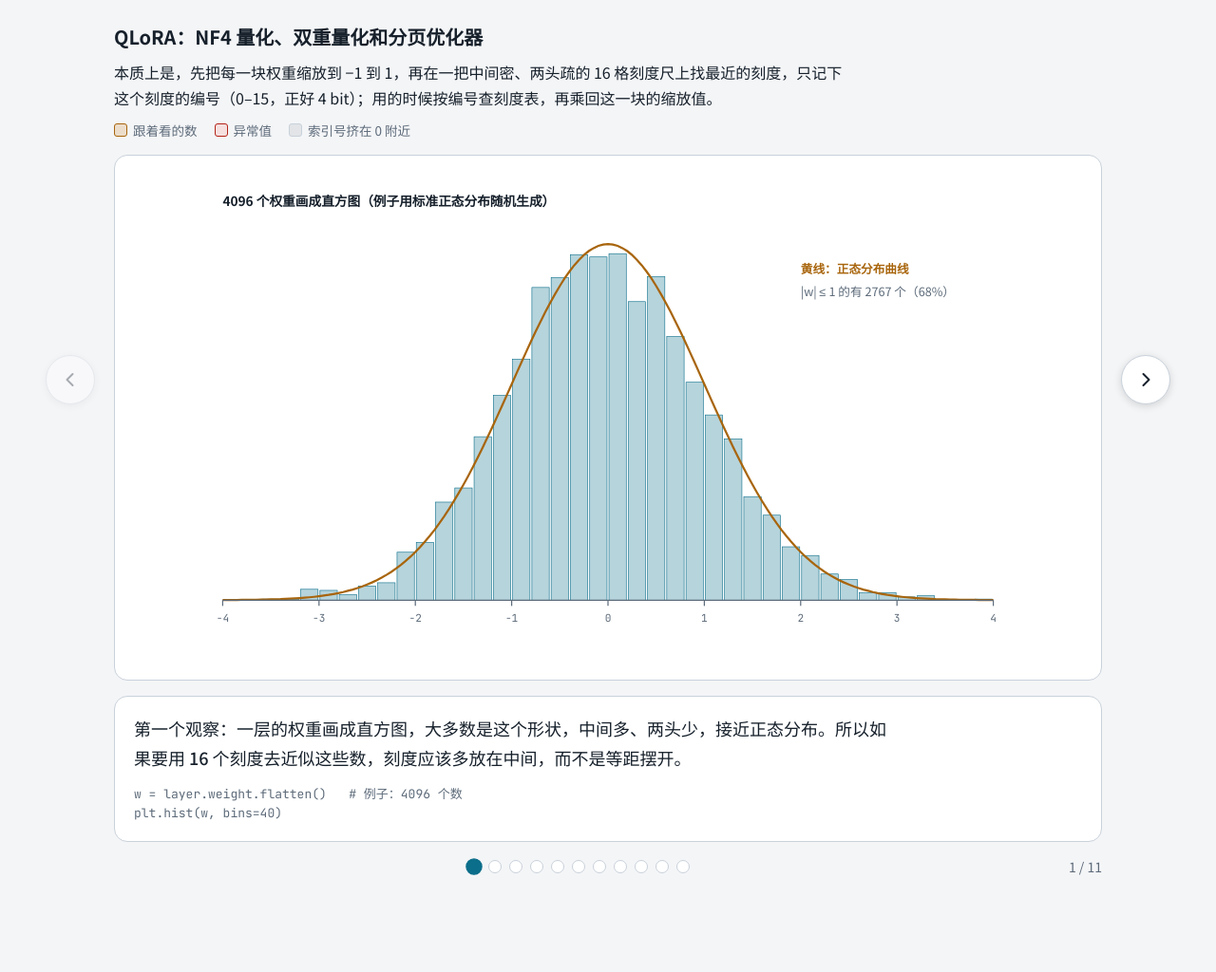
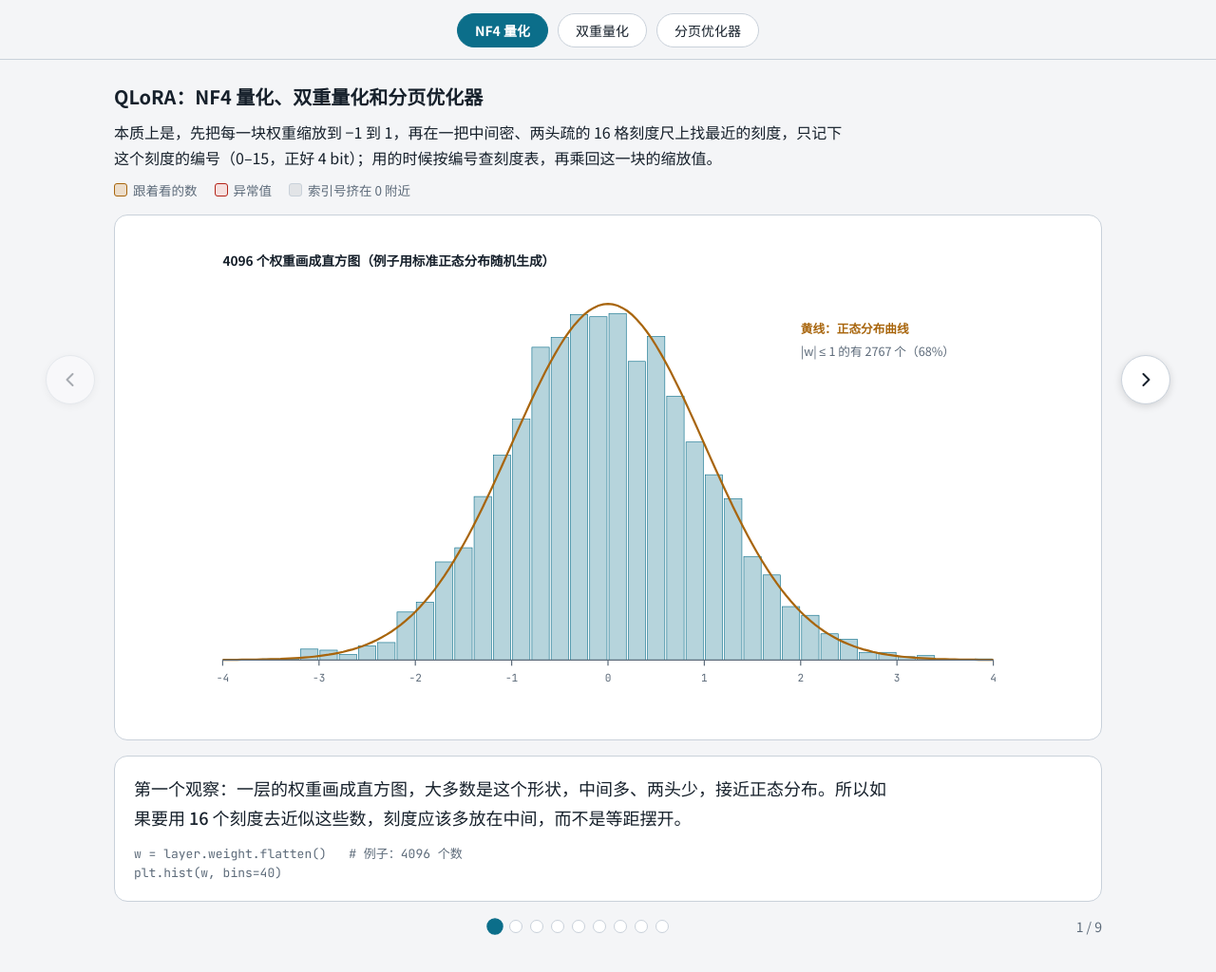
Before and after one commit to Solomenn/Draft-Pages, a plain HTML site: page quant/index.html in a window 1280 px wide. Shown: the whole page at 95% size. Before the commit the page ends 963 px from the top, so only its background shows below. Drawn offline with nearby package versions, Linux system fonts and the light colour scheme.

Commit message:
量化原理页：顶部分成“NF4 量化 / 双重量化 / 分页优化器”三个标签页

```diff
--- a/quant/index.html
+++ b/quant/index.html
@@ -100,13 +100,24 @@
     .nav .next { right: calc(50% - 592px); }
   }
   @media (prefers-reduced-motion: reduce) { #draw > * { animation: none; } }
+  .tabs { position: sticky; top: 0; z-index: 10; display: flex; flex-wrap: wrap; justify-content: center; gap: 10px; padding: 14px 16px 12px; background: var(--bg); border-bottom: 1px solid var(--line); }
+  .tab { font-family: var(--font-body); font-size: 14px; padding: 7px 18px; border-radius: 999px; border: 1px solid var(--line); background: var(--panel); color: var(--ink); cursor: pointer; }
+  .tab:hover { border-color: var(--accent); }
+  .tab[aria-selected="true"] { background: var(--accent); border-color: var(--accent); color: #fff; font-weight: 700; }
+  @media (prefers-color-scheme: dark) { :root:not([data-theme="light"]) .tab[aria-selected="true"] { color: #0f151b; } }
+  .legend[hidden] { display: none; }
 </style>
 </head>
 <body>
+<nav class="tabs" role="tablist" aria-label="切换页面">
+  <button class="tab" role="tab" id="tab-nf4" aria-selected="true">NF4 量化</button>
+  <button class="tab" role="tab" id="tab-double" aria-selected="false">双重量化</button>
+  <button class="tab" role="tab" id="tab-paged" aria-selected="false">分页优化器</button>
+</nav>
 <div class="wrap">
 <div class="view">
   <h1>QLoRA：NF4 量化、双重量化和分页优化器</h1>
-  <p class="gist">本质上是，先把每一块权重缩放到 −1 到 1，再在一把中间密、两头疏的 16 格刻度尺上找最近的刻度，只记下这个刻度的编号（0–15，正好 4 bit）；用的时候按编号查刻度表，再乘回这一块的缩放值。</p>
+  <p class="gist" id="gist">本质上是，先把每一块权重缩放到 −1 到 1，再在一把中间密、两头疏的 16 格刻度尺上找最近的刻度，只记下这个刻度的编号（0–15，正好 4 bit）；用的时候按编号查刻度表，再乘回这一块的缩放值。</p>
   <div class="legend" id="legend"></div>
   <div class="stage">
     <svg class="diagram" id="diagram" viewBox="0 0 1000 520" role="img" aria-label="NF4 量化逐步演示">
@@ -433,34 +444,52 @@ var STEPS = [
     code: "import bitsandbytes as bnb\noptimizer = bnb.optim.PagedAdamW32bit(lora_params, lr=2e-4)\n# 用 transformers 时：TrainingArguments(optim=\"paged_adamw_32bit\")" }
 ];
 
-/* ===== 翻页 ===== */
-var cur = 0;
+/* ===== 三个标签页：每个标签页管着 STEPS 里的哪几步（数字是 STEPS 里的序号） ===== */
+var TABS = {
+  nf4:    { steps: [0, 1, 2, 3, 4, 5, 6, 8, 9],
+            gist: "本质上是，先把每一块权重缩放到 −1 到 1，再在一把中间密、两头疏的 16 格刻度尺上找最近的刻度，只记下这个刻度的编号（0–15，正好 4 bit）；用的时候按编号查刻度表，再乘回这一块的缩放值。" },
+  double: { steps: [7],
+            gist: "本质上是，每一块的缩放值 absmax 本身也要占内存，把这些 absmax 再量化成 8 bit，平均每个权重多占的内存就从 0.5 bit 降到约 0.127 bit。" },
+  paged:  { steps: [10],
+            gist: "本质上是，显存快满的时候，优化器状态按页自动挪到 CPU 内存，要用的时候再挪回显存，所以遇到很长的序列也不会因为显存不够而中断训练。" }
+};
+var KEYS = ["nf4", "double", "paged"], tab = "nf4", cur = 0;
 function show(i) {
-  cur = Math.max(0, Math.min(STEPS.length - 1, i));
-  var s = STEPS[cur];
+  var list = TABS[tab].steps;
+  cur = Math.max(0, Math.min(list.length - 1, i));
+  var s = STEPS[list[cur]];
   root.textContent = "";
   s.draw();
   var say = document.getElementById("say");
   say.textContent = s.say;
   document.getElementById("code").textContent = s.code;
-  document.getElementById("count").textContent = (cur + 1) + " / " + STEPS.length;
+  document.getElementById("count").textContent = (cur + 1) + " / " + list.length;
   document.getElementById("prev").disabled = cur === 0;
-  document.getElementById("next").disabled = cur === STEPS.length - 1;
+  document.getElementById("next").disabled = cur === list.length - 1;
   var dots = document.getElementById("dots").children;
   for (var k = 0; k < dots.length; k++) { dots[k].classList.toggle("now", k === cur); dots[k].classList.toggle("done", k < cur); }
   if (window.MathJax && MathJax.typesetPromise) MathJax.typesetPromise([say]).catch(function () {});
 }
-STEPS.forEach(function (_, i) { var b = document.createElement("button"); b.setAttribute("aria-label", "第 " + (i + 1) + " 步"); b.addEventListener("click", function () { show(i); }); document.getElementById("dots").appendChild(b); });
+function activate(key) {
+  tab = key;
+  KEYS.forEach(function (k) { document.getElementById("tab-" + k).setAttribute("aria-selected", k === key ? "true" : "false"); });
+  document.getElementById("gist").textContent = TABS[key].gist;
+  document.getElementById("legend").hidden = key !== "nf4";
+  var d = document.getElementById("dots"); d.textContent = "";
+  TABS[key].steps.forEach(function (_, i) { var b = document.createElement("button"); b.setAttribute("aria-label", "第 " + (i + 1) + " 步"); b.addEventListener("click", function () { show(i); }); d.appendChild(b); });
+  show(0);
+}
+KEYS.forEach(function (k) { document.getElementById("tab-" + k).addEventListener("click", function () { activate(k); window.scrollTo(0, 0); }); });
 document.getElementById("prev").addEventListener("click", function () { show(cur - 1); });
 document.getElementById("next").addEventListener("click", function () { show(cur + 1); });
 document.addEventListener("keydown", function (e) { if (e.key === "ArrowRight") show(cur + 1); if (e.key === "ArrowLeft") show(cur - 1); });
 [["sw hi", "跟着看的数"], ["sw out", "异常值"], ["sw zero", "索引号挤在 0 附近"]].forEach(function (it) {
   var s = document.createElement("span"), sw = document.createElement("i"); sw.className = it[0]; s.appendChild(sw); s.appendChild(document.createTextNode(it[1])); document.getElementById("legend").appendChild(s);
 });
-show(0);
+activate("nf4");
 /* MathJax 异步加载完后，把当前这一步的公式也排一遍 */
 (function waitMJ(n) { if (window.MathJax && MathJax.typesetPromise) { MathJax.typesetPromise([document.getElementById("say")]).catch(function () {}); } else if (n < 50) setTimeout(function () { waitMJ(n + 1); }, 200); })(0);
-window.__show = show;
+window.__show = show; window.__activate = activate;
 </script>
 </body>
 </html>
```
